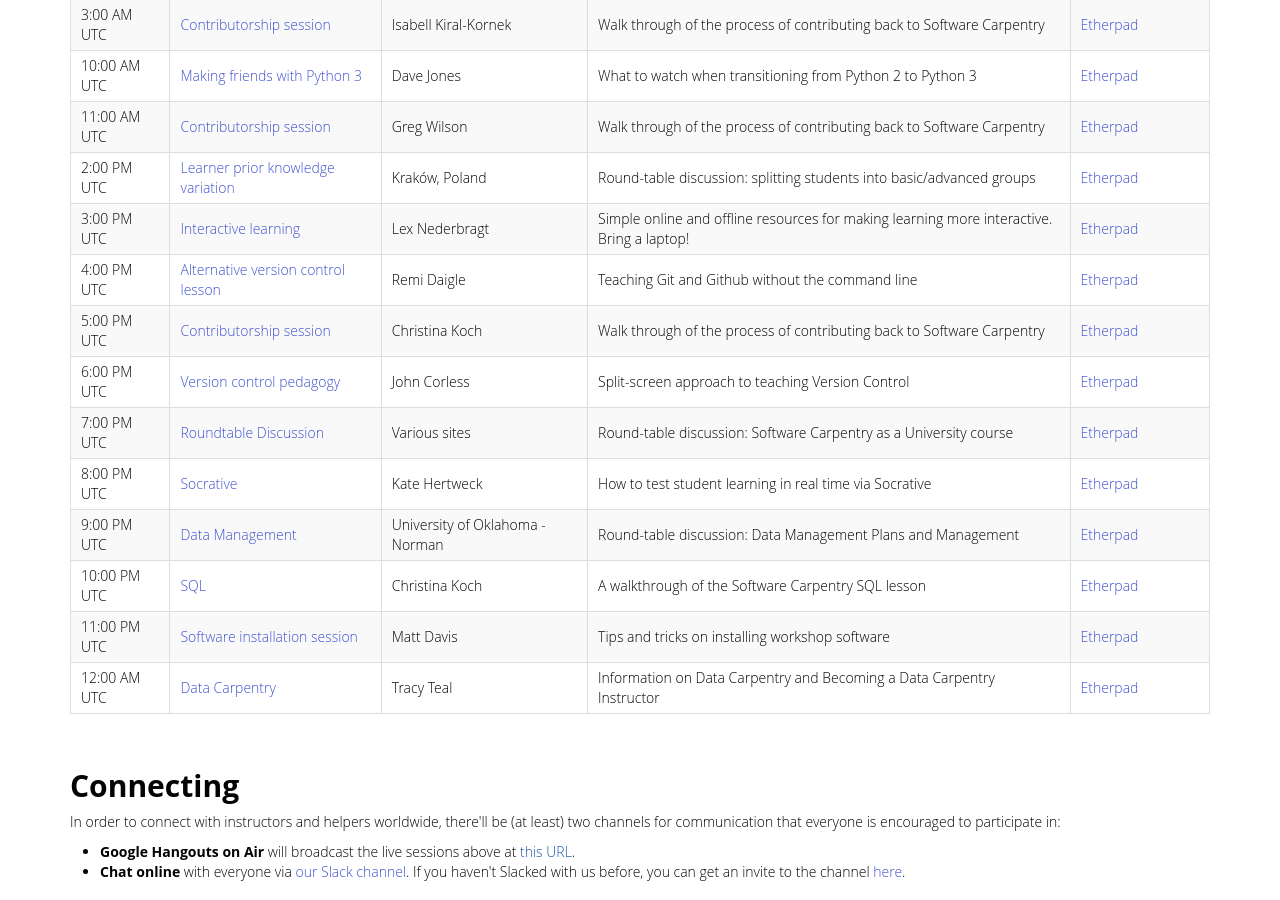
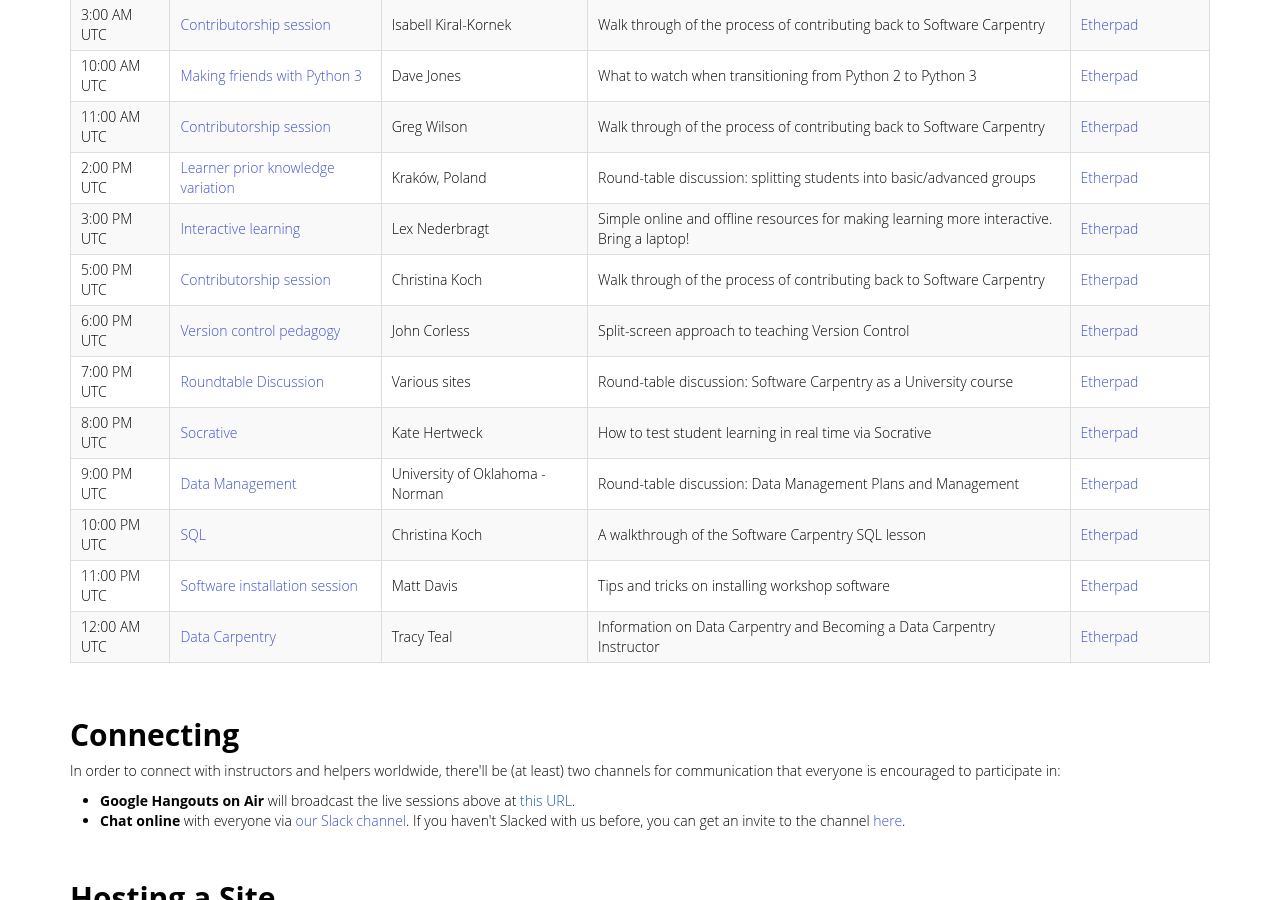
Before and after one commit to swcarpentry/instructor-retreat-2015, a Jekyll site: the page built from index.html, in a window 1280 px wide and 900 px high, scrolled down 666 px. Built offline with Jekyll 4.4.1, drawn with Linux system fonts in a browser that asks for light colours; a script that is not in the unit is left out.

Commit message:
removed Remi from schedule

```diff
--- a/_includes/schedule.html
+++ b/_includes/schedule.html
@@ -55,13 +55,6 @@
             <td>Lex Nederbragt</td>
             <td>Simple online and offline resources for making learning more interactive. Bring a laptop!</td>
             <td><a href='http://pad.software-carpentry.org/swc-instructor-retreat-2015-3PM-UTC'>Etherpad</a></td>
-        </tr>
-        <tr>
-            <td>4:00 PM UTC</td>
-            <td><a href="https://plus.google.com/u/0/events/ctdcqev5h4ppncpia5o6np1hp00">Alternative version control lesson</a></td>
-            <td>Remi Daigle</td>
-            <td>Teaching Git and Github without the command line</td>
-            <td><a href='http://pad.software-carpentry.org/swc-instructor-retreat-2015-4PM-UTC'>Etherpad</a></td>
         </tr>
         <tr>
             <td>5:00 PM UTC</td>
```
